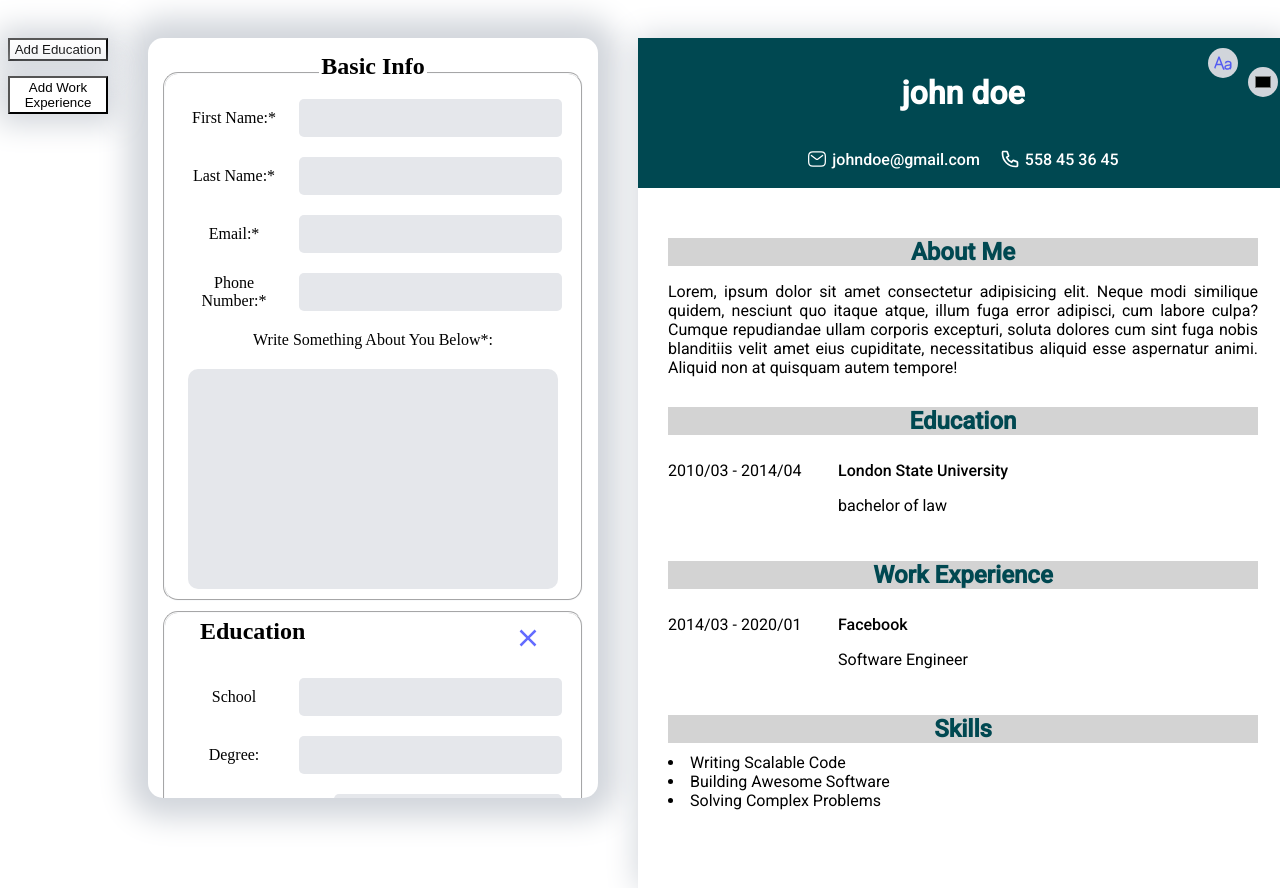
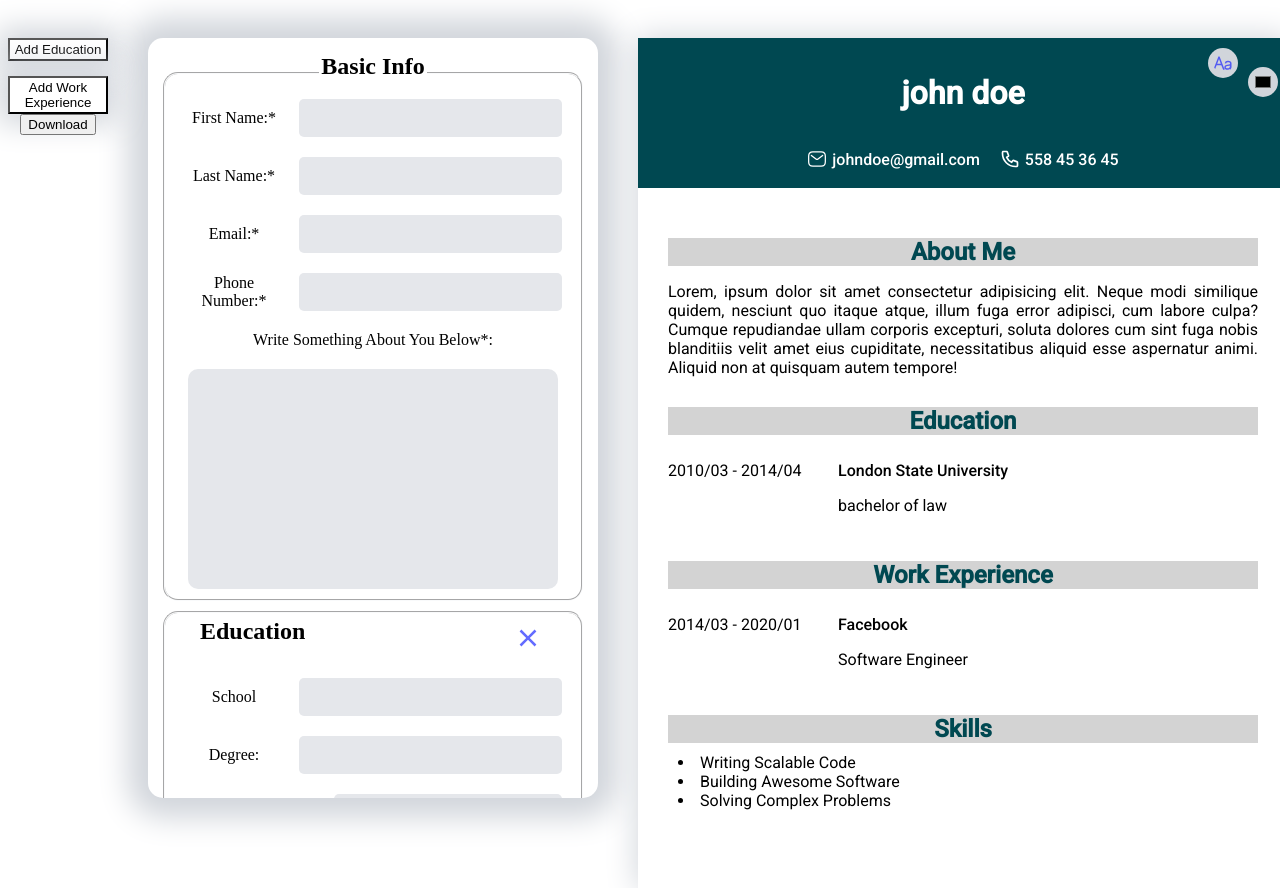
Before and after one commit to giorgi568/cv-app, a React (Vite) app: page / in a window 1280 px wide. Built offline with nearby package versions, Linux system fonts and the light colour scheme; the HTML template or start-up script is replaced by a standard one.

Commit message:
added ability to download file as pdf

```diff
--- /dev/null
+++ b/html12pdf.d.ts
@@ -0,0 +1 @@
+declare module 'html2pdf.js';
--- a/package.json
+++ b/package.json
@@ -10,6 +10,7 @@
     "preview": "vite preview"
   },
   "dependencies": {
+    "html2pdf.js": "^0.10.1",
     "react": "^18.2.0",
     "react-dom": "^18.2.0",
     "uuid": "^9.0.1"
--- a/src/App.jsx
+++ b/src/App.jsx
@@ -3,6 +3,7 @@ import './styles/App.css';
 import InfoPanel from './components/infoPanel';
 import Preview from './components/preview';
 import { v4 as uuidv4 } from 'uuid';
+import  html2pdf  from 'html2pdf.js';
 
 function App() {
   //state handling for education panel
@@ -161,6 +162,19 @@ function App() {
         >
           Add Work Experience
         </button>
+        <button
+          className='Download'
+          style={{
+            marginBottom: 15 + 'px',
+          }}
+          onClick={() => {
+            const file = document.getElementById('downloadable');
+            html2pdf(file, { file: 'my_resume.pdf' }).save();
+            console.log(file)
+          }}
+        >
+          Download
+        </button>
       </div>
 
       <div className='mainContentWrapper'>
--- a/src/components/preview.jsx
+++ b/src/components/preview.jsx
@@ -20,7 +20,8 @@ export default function Preview({ basicInfo, edu, workExp, skillList }) {
     const rgb = hexToRgb(hex);
     const [r, g, b] = rgb;
     const l = (0.299 * r) + (0.587 * g) + (0.114 * b)
-    return l > 186 ? 'black' : 'white'
+    return l > 100 ? 'black' : 'white'
+    //standar is l>186
   };
   let textColor = calculateLuminance(accentColor);
   return (
@@ -52,7 +53,7 @@ export default function Preview({ basicInfo, edu, workExp, skillList }) {
         />
       </div>
 
-      <div className='printable' style={{ fontFamily: font }}>
+      <div id='downloadable' style={{ fontFamily: font }}>
         <div
           className='basicInfoPreview'
           style={{ backgroundColor: accentColor, color: textColor }}
@@ -116,6 +117,8 @@ export default function Preview({ basicInfo, edu, workExp, skillList }) {
                 backgroundColor: 'lightgrey',
                 marginBottom: 10 + 'px',
                 color: accentColor,
+                display: 'flex',
+                justifyContent: 'center',
               }}
             >
               About Me
@@ -130,6 +133,8 @@ export default function Preview({ basicInfo, edu, workExp, skillList }) {
                   marginBottom: 10 + 'px',
                   marginTop: 30 + 'px',
                   color: accentColor,
+                  display: 'flex',
+                  justifyContent: 'center',
                 }}
               >
                 Education
@@ -167,6 +172,8 @@ export default function Preview({ basicInfo, edu, workExp, skillList }) {
                   marginBottom: 10 + 'px',
                   marginTop: 30 + 'px',
                   color: accentColor,
+                  display: 'flex',
+                  justifyContent: 'center',
                 }}
               >
                 Work Experience
@@ -204,12 +211,14 @@ export default function Preview({ basicInfo, edu, workExp, skillList }) {
                   marginBottom: 10 + 'px',
                   marginTop: 30 + 'px',
                   color: accentColor,
+                  display: 'flex',
+                  justifyContent: 'center',
                 }}
               >
                 Skills
               </h2>
               {skillList.map((element) => (
-                <li key={uuidv4()}>{element} </li>
+                <li key={uuidv4()} style={{marginLeft: 10 + 'px'}}>{element} </li>
               ))}
             </div>
           )}
--- a/src/styles/App.css
+++ b/src/styles/App.css
@@ -103,6 +103,7 @@ p {
   min-width: 650px;
   box-shadow: 0px 0px 30px 1px #d1d5db;
   position: relative;
+  overflow: scroll;
 }
 .previewIcon{
   padding: 5px;
```
Also changed, not shown: 1 other file (tests, documents, lock files or other folders).
